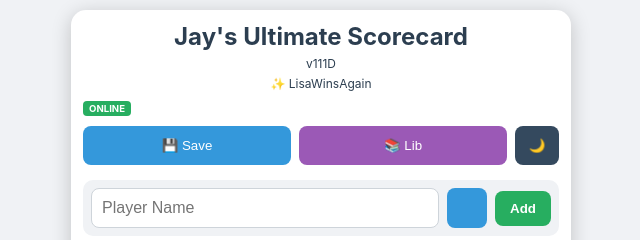
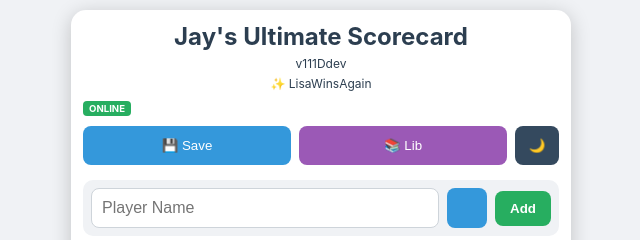
Before and after one commit to twentyonedeal/scorecardDev, a plain HTML site: page index.html in a window 1280 px wide. Shown: the top 240 px of the page, 319-959 px from the left. Drawn offline with Linux system fonts and the light colour scheme.

Commit message:
Update version label from v111D to v111Ddev

```diff
--- a/index.html
+++ b/index.html
@@ -5,9 +5,9 @@
     <meta name="viewport" content="width=device-width, initial-scale=1.0, maximum-scale=1.0, viewport-fit=cover, user-scalable=yes">
     <title>Js ScoreCard V111</title>
   	<meta name="apple-mobile-web-app-capable" content="yes">
+	<meta name="theme-color" content="#4B0082">
 	<meta name="apple-mobile-web-app-status-bar-style" content="black">
 	<meta name="apple-mobile-web-app-title" content="Scorecard">
-	<meta name="theme-color" content="#4B0082">
 	<link rel="apple-touch-icon" href="apple-touch-icon.png">
 	<link rel="manifest" href="manifest.json">
 
@@ -130,7 +130,7 @@
 <body>
 <div class="container">
     <h1 style="text-align:center; font-size: 1.5rem; margin:0 0 5px 0;">Jay's Ultimate Scorecard</h1>
-    <div style="text-align:center;  font-size: .75rem; margin:0 0 5px 0;">v111D</div>
+    <div style="text-align:center;  font-size: .75rem; margin:0 0 5px 0;">v111Ddev</div>
 
 	<div id="activeGameLabel" style="font-size: 0.75rem; text-align: center; margin-bottom:5px;"></div>
             <span style="display: inline-block; margin-bottom:10px;" id="offlineTag">Checking...</span>
```
